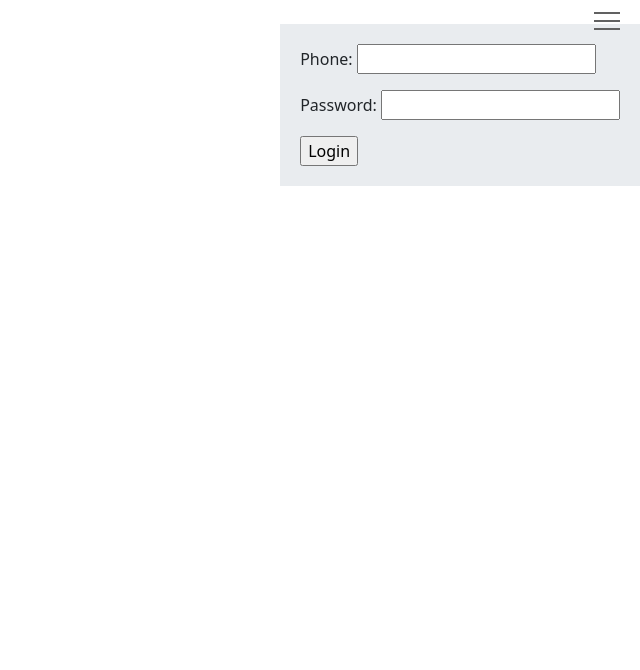
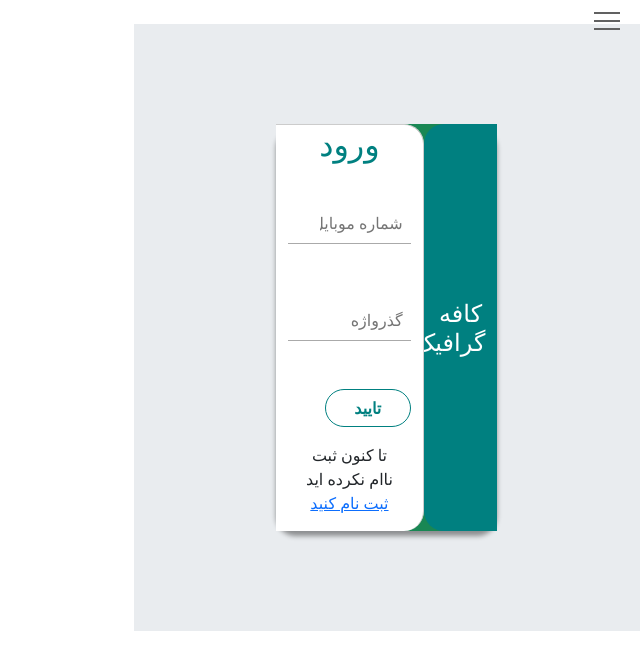
Before and after one commit to hmayondoci/rezashop, a Django app: page /accounts/login/ in a window 1280 px wide. Shown: the top 670 px of the page, without its empty margins (640-1280 px from the left). Run offline with Django 4.2, Linux system fonts and the light colour scheme.

Commit message:
add login pag and desian it

```diff
--- a/accounts/templates/accounts/login.html
+++ b/accounts/templates/accounts/login.html
@@ -1,9 +1,51 @@
 {% extends 'base.html' %}
+{% load static %}
+{% csrf_token %}
 
 {% block content %}
-    <form action="" method="post">
-        {% csrf_token %}
-        {{ form.as_p }}
-        <input type="submit" value="Login">
-    </form>
+
+
+
+<head>
+	<meta charset="UTF-8">
+	<meta name="viewport" content="width=device-width, initial-scale=1">
+
+	<title>Login Page</title>
+</head>
+<body>
+	<!-- Main Content -->
+	<div class="container-fluid">
+		<div class="row main-content bg-success text-center">
+			<div class="col-md-4 text-center company__info">
+				<span class="company__logo"><h2><span class="fa fa-android"></span></h2></span>
+				<h4 class="company_title">کافه گرافیک</h4>
+			</div>
+			<div class="col-md-8 col-xs-12 col-sm-12 login_form ">
+				<div class="container-fluid">
+					<div class="row">
+						<h2>ورود</h2>
+					</div>
+					<div class="row">
+						<form control="" class="form-group">
+							<div class="row">
+								<input type="text" name="username" id="username" class="form__input" placeholder="شماره موبایل">
+							</div>
+							<div class="row">
+								<!-- <span class="fa fa-lock"></span> -->
+								<input type="password" name="password" id="password" class="form__input" placeholder="گذرواژه">
+							</div>
+							<div class="row">
+								<input type="submit" value="تایید" class="btn">
+							</div>
+						</form>
+					</div>
+					<div class="row">
+						<p>تا کنون ثبت ناام نکرده اید <a href="{% url 'accounts:user_register' %}">ثبت نام کنید</a></p>
+					</div>
+				</div>
+			</div>
+		</div>
+	</div>
+
+</body>
 {% endblock %}
--- /dev/null
+++ b/static/css/login-page.css
@@ -0,0 +1,77 @@
+.main-content{
+	direction: rtl;
+	width: 50%;
+	border-radius: 20px;
+	box-shadow: 0 5px 5px rgba(0,0,0,.4);
+	margin: 5em auto;
+	display: flex;
+}
+.company__info{
+	background-color: #008080;
+	border-top-left-radius: 20px;
+	border-bottom-left-radius: 20px;
+	display: flex;
+	flex-direction: column;
+	justify-content: center;
+	color: #fff;
+}
+.fa-android{
+	font-size:3em;
+}
+@media screen and (max-width: 640px) {
+	.main-content{width: 90%;}
+	.company__info{
+		display: none;
+	}
+	.login_form{
+		border-top-left-radius:20px;
+		border-bottom-left-radius:20px;
+	}
+}
+@media screen and (min-width: 642px) and (max-width:800px){
+	.main-content{width: 70%;}
+}
+.row > h2{
+	color:#008080;
+}
+.login_form{
+	background-color: #fff;
+	border-top-right-radius:20px;
+	border-bottom-right-radius:20px;
+	border-top:1px solid #ccc;
+	border-right:1px solid #ccc;
+}
+form{
+	padding: 0 2em;
+}
+.form__input{
+	width: 100%;
+	border:0px solid transparent;
+	border-radius: 0;
+	border-bottom: 1px solid #aaa;
+	padding: 1em .5em .5em;
+	padding-left: 2em;
+	outline:none;
+	margin:1.5em auto;
+	transition: all .5s ease;
+}
+.form__input:focus{
+	border-bottom-color: #008080;
+	box-shadow: 0 0 5px rgba(0,80,80,.4);
+	border-radius: 4px;
+}
+.btn{
+	transition: all .5s ease;
+	width: 70%;
+	border-radius: 30px;
+	color:#008080;
+	font-weight: 600;
+	background-color: #fff;
+	border: 1px solid #008080;
+	margin-top: 1.5em;
+	margin-bottom: 1em;
+}
+.btn:hover, .btn:focus{
+	background-color: #008080;
+	color:#fff;
+}
--- a/templates/base.html
+++ b/templates/base.html
@@ -7,6 +7,8 @@
     <title>Online Shop</title>
 
     <link href="https://cdn.jsdelivr.net/npm/bootstrap@5.3.2/dist/css/bootstrap.min.css" rel="stylesheet" integrity="sha384-T3c6CoIi6uLrA9TneNEoa7RxnatzjcDSCmG1MXxSR1GAsXEV/Dwwykc2MPK8M2HN" crossorigin="anonymous">
+
+    <link rel="stylesheet" href="{% static 'css/login-page.css' %}">
 
     <link rel="stylesheet" href="{% static 'css/base_styles.css' %}">
     <link rel="stylesheet" href="{% static 'css/hamber.css' %}">
--- a/templates/inc/navbar.html
+++ b/templates/inc/navbar.html
@@ -9,13 +9,13 @@
     <ul class="menu__box">
       <li><a class="menu__item" href="{% url 'home:home' %}">صفحه آغازین</a></li>
       {% if request.user.is_authenticated %}
-      <a class="nav-link active" href="{% url 'accounts:user_logout' %}">Logout</a>
+      <a class="nav-link active" href="{% url 'accounts:user_logout' %}">خروج</a>
          {% else %}
           <li><a class="menu__item" href="{% url 'accounts:user_login' %}">ورد به پنل</a></li>
           <li><a class="menu__item" href="{% url 'accounts:user_register' %}">عضویت</a></li>
        {% endif %}
     {% if request.user.is_admin %}
-         <a class="nav-link active" href="{% url 'home:bucket' %}">Bucket</a>
+         <a class="nav-link active" href="{% url 'home:bucket' %}">سبد سفارشات</a>
             {% endif %}
     <a class="nav-link active" href="{% url 'orders:cart' %}"> سبد خرید {{ cart|length }}</a>
     <li><a class="menu__item" href="#">درباره ما</a></li>
```
Also changed, not shown: accounts/templates/accounts/login1.html (added, +9 -0 lines), rezashop2/settings.py (+7 -0 lines).
